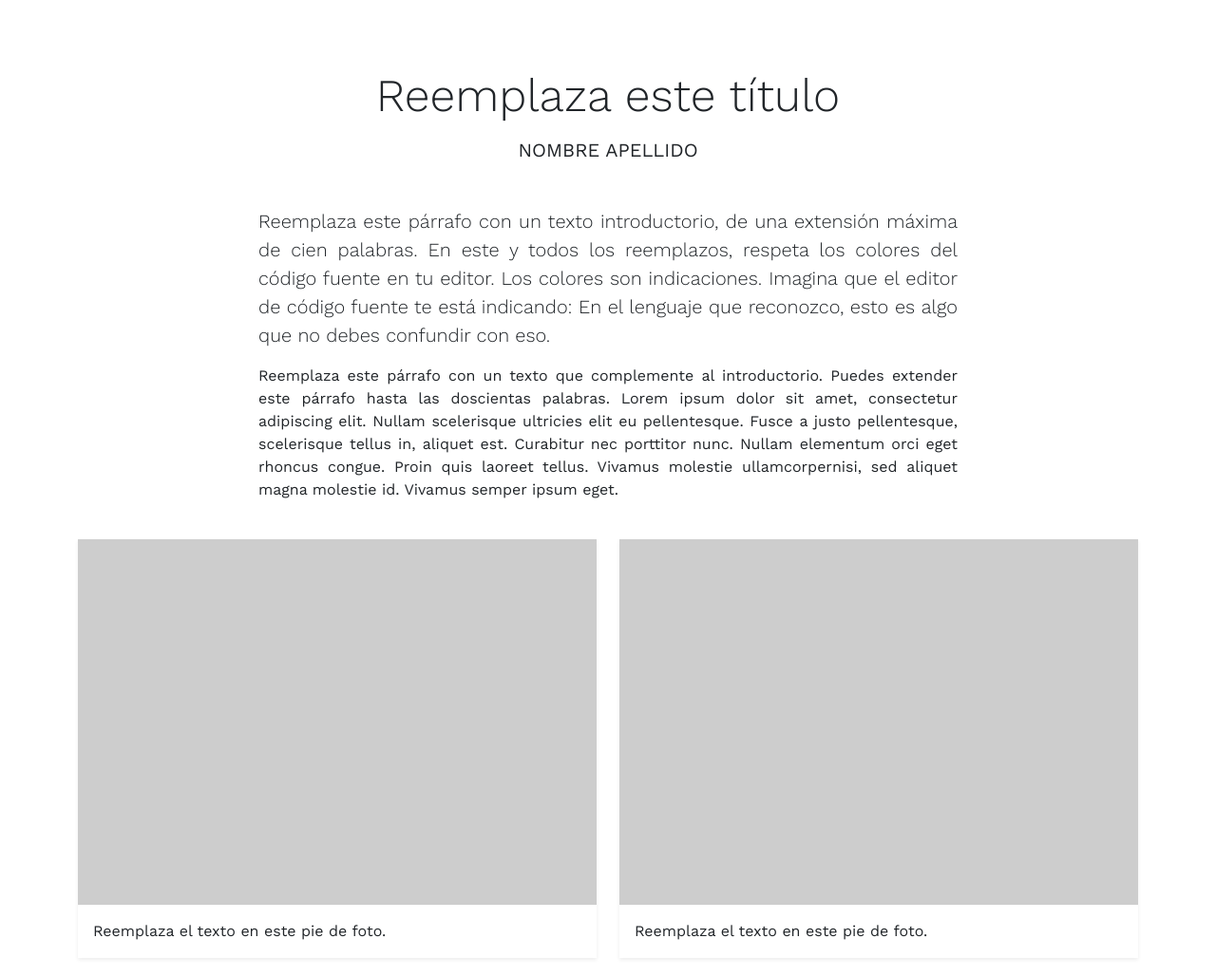
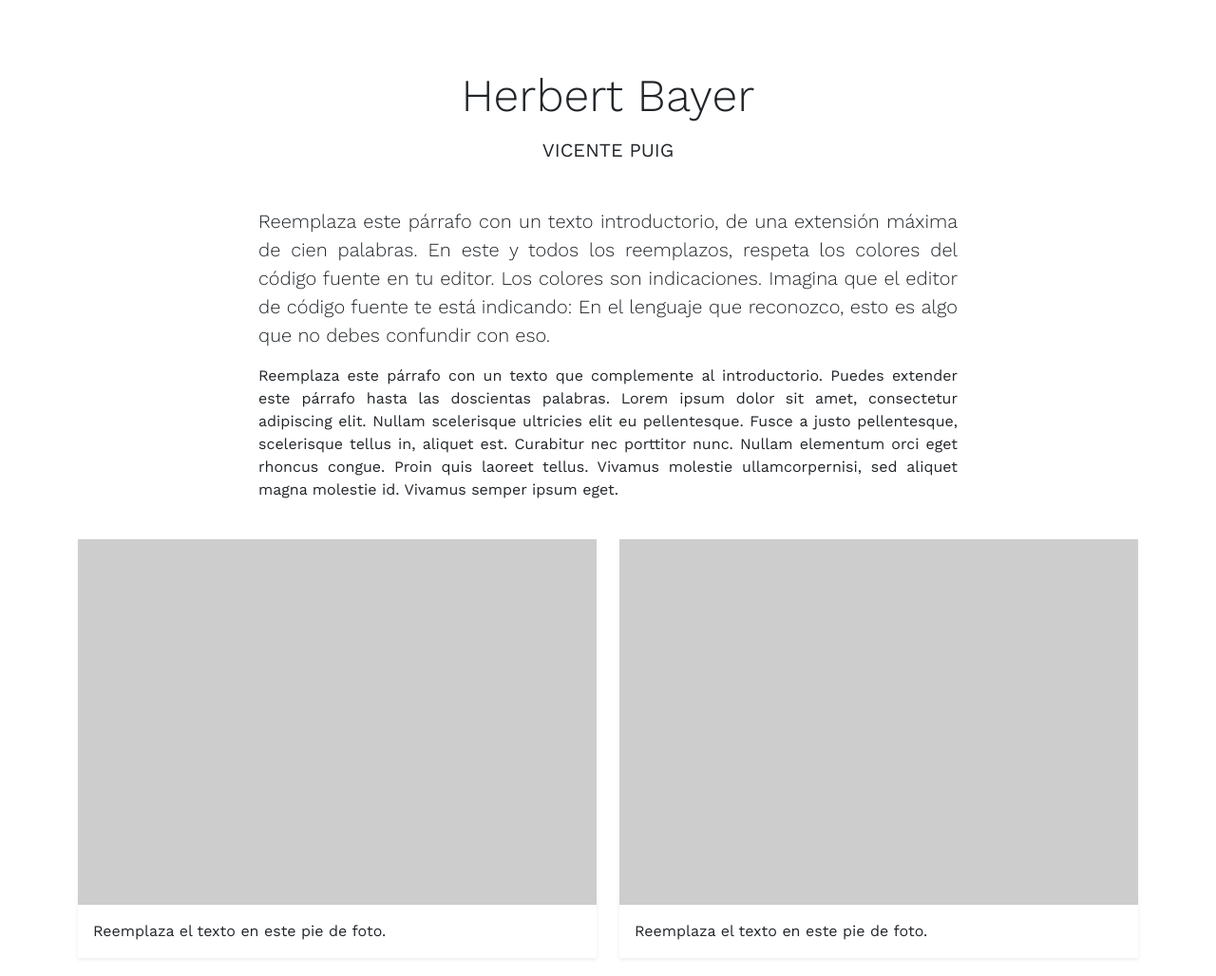
Before and after one commit to vicentepuig/clase01, a plain HTML site: page clase-01/index.html in a window 1280 px wide. Shown: the top 1028 px of the page at 95% size. Drawn offline with nearby package versions, Linux system fonts and the light colour scheme.

Commit message:
Update index.html

```diff
--- a/clase-01/index.html
+++ b/clase-01/index.html
@@ -11,16 +11,16 @@
             :root { --bs-font-sans-serif: "Work Sans", sans-serif; }
             @media (min-width: 992px) { header p{ text-align: justify; text-justify: inter-word; } }
         </style>
-        <title>Reemplaza este título que se muestra en la ventana de tu navegador</title>
+        <title>Herbert Bayer</title>
     </head>
     <body>
         <header class="container">
             <div class="row py-4">
                 <div class="col-sm-11 col-md-10 col-lg-9 col-xl-8 col-xxl-7 mx-auto">
 
-                    <h1 class="mb-3 mt-5 text-center display-5 ">Reemplaza este título</h1>
+                    <h1 class="mb-3 mt-5 text-center display-5 ">Herbert Bayer</h1>
 
-                    <h2 class="mb-5 text-center text-uppercase fs-5">Nombre Apellido</h2>
+                    <h2 class="mb-5 text-center text-uppercase fs-5">Vicente Puig</h2>
 
                     <p class="lead">Reemplaza este párrafo con un texto introductorio, de una extensión máxima de cien palabras. En este y todos los reemplazos, respeta los colores del código fuente en tu editor. Los colores son indicaciones. Imagina que el editor de código fuente te está indicando: En el lenguaje que reconozco, esto es algo que no debes confundir con eso.</p>
 
```
